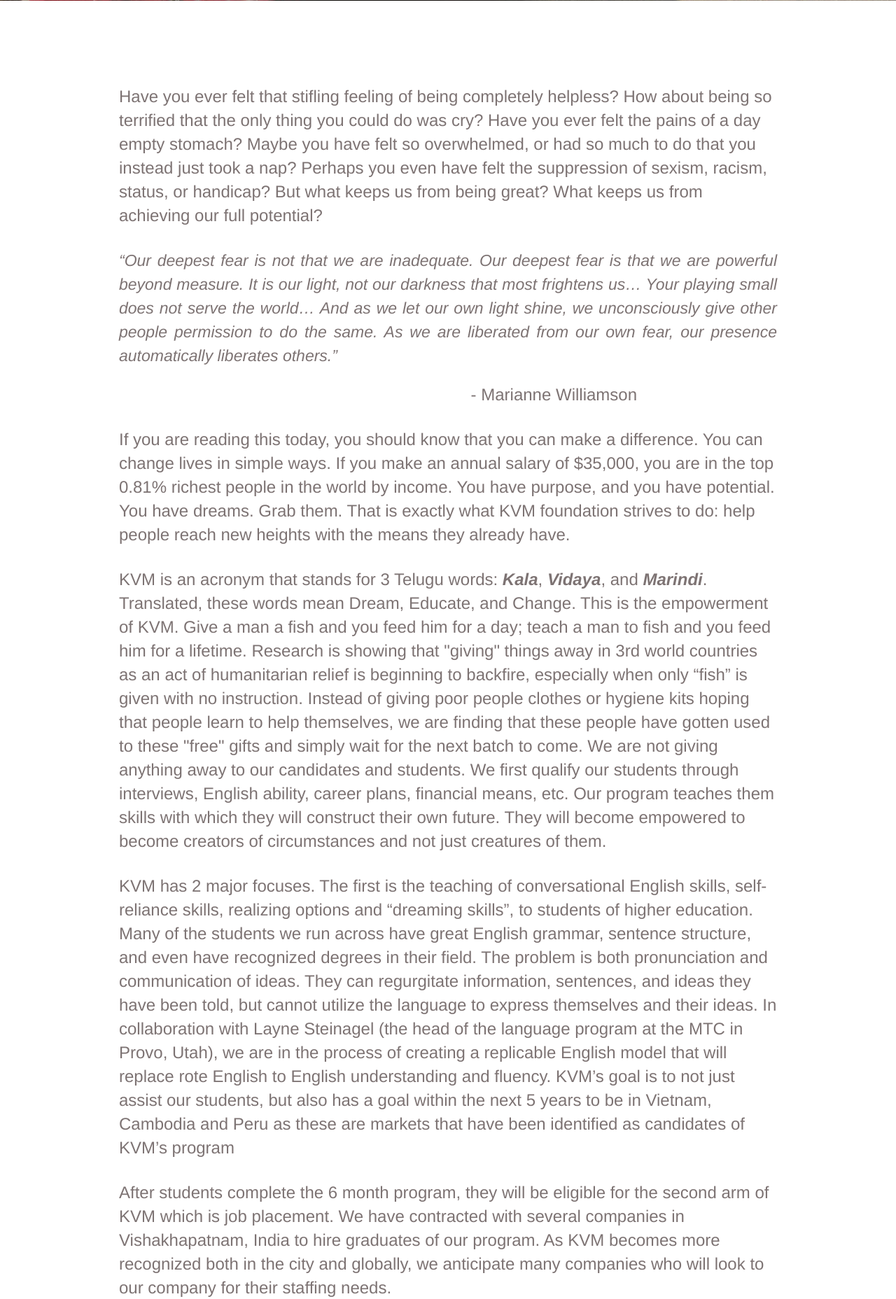
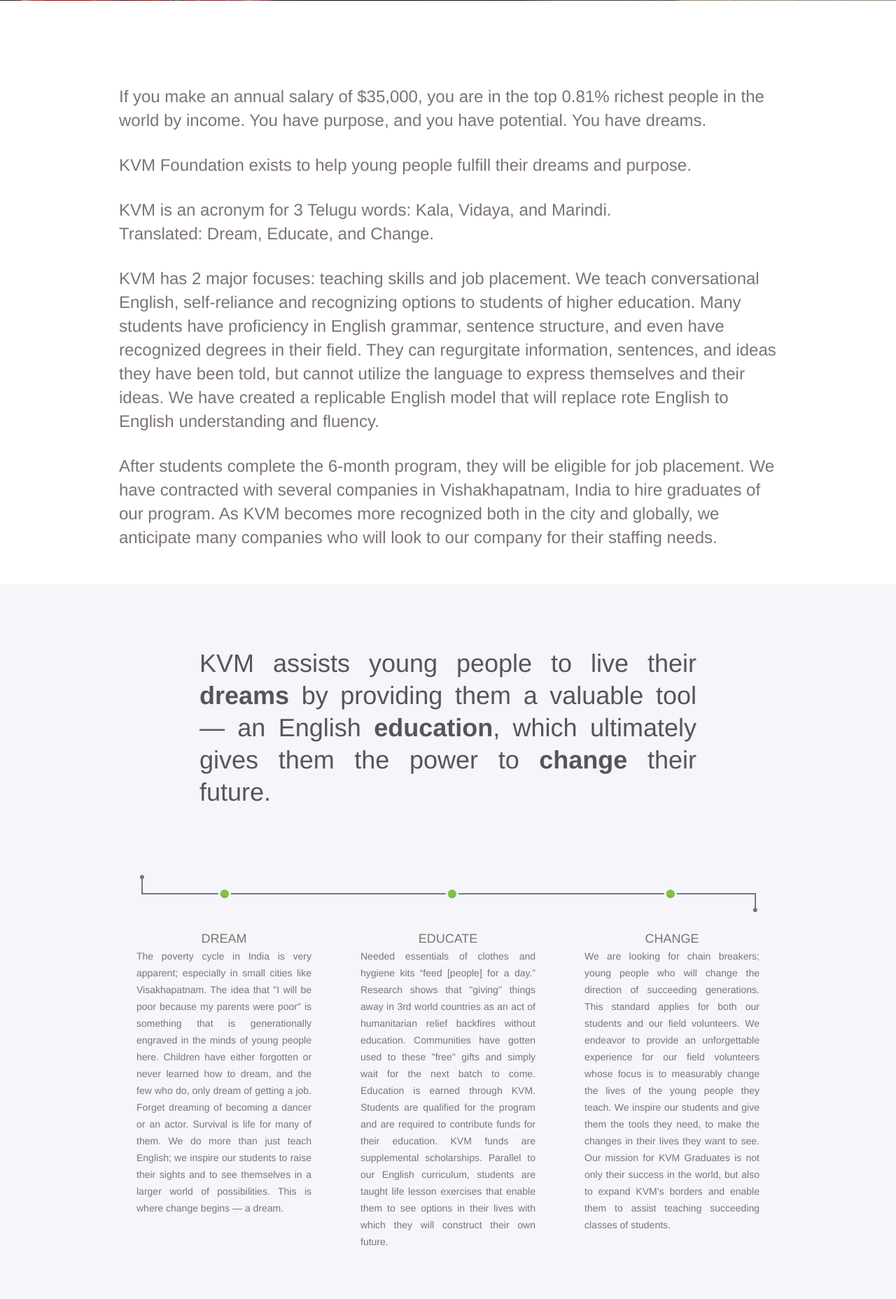
Before and after one commit to plusk01/kvm-foundation, a PHP site: page / in a window 1280 px wide; the page is wider, and only the part inside the window is pictured. Shown: the part 1827-3683 px from the top of that part at 70% size. Run offline with PHP 8.4, Linux system fonts and the light colour scheme.

Commit message:
content edits from Randy

```diff
--- a/www/index.php
+++ b/www/index.php
@@ -160,7 +160,22 @@
         <div class="detail-content-container">
 
             <div class="content-body">
-                <p>Have you ever felt that stifling feeling of being completely helpless? How about being so terrified that the only thing you could do was cry? Have you ever felt the pains of a day empty stomach? Maybe you have felt so overwhelmed, or had so much to do that you instead just took a nap? Perhaps you even have felt the suppression of sexism, racism, status, or handicap? But what keeps us from being great? What keeps us from achieving our full potential?</p>
+
+              <p>If you make an annual salary of $35,000, you are in the top 0.81% richest people in the world by income. You have purpose, and you have potential. You have dreams.</p>
+
+              <p>KVM Foundation exists to help young people fulfill their dreams and purpose.</p>
+
+              <p>KVM is an acronym for 3 Telugu words: Kala, Vidaya, and Marindi.<br>Translated: Dream, Educate, and Change.</p>
+
+              <p>KVM has 2 major focuses: teaching skills and job placement. We teach conversational English, self-reliance and recognizing options to students of higher education. Many students have proficiency in English grammar, sentence structure, and even have recognized degrees in their field. They can regurgitate information, sentences, and ideas they have been told, but cannot utilize the language to express themselves and their ideas.  We have created a replicable English model that will replace rote English to English understanding and fluency.</p>
+
+              <p>After students complete the 6-month program, they will be eligible for job placement. We have contracted with several companies in Vishakhapatnam, India to hire graduates of our program. As KVM becomes more recognized both in the city and globally, we anticipate many companies who will look to our company for their staffing needs.</p>
+
+
+
+
+
+<!--                 <p>Have you ever felt that stifling feeling of being completely helpless? How about being so terrified that the only thing you could do was cry? Have you ever felt the pains of a day empty stomach? Maybe you have felt so overwhelmed, or had so much to do that you instead just took a nap? Perhaps you even have felt the suppression of sexism, racism, status, or handicap? But what keeps us from being great? What keeps us from achieving our full potential?</p>
 
                 <div class="quote-block">
                     <p class="quote">“Our deepest fear is not that we are inadequate. Our deepest fear is that we are powerful beyond measure. It is our light, not our darkness that most frightens us… Your playing small does not serve the world… And as we let our own light shine, we unconsciously give other people permission to do the same. As we are liberated from our own fear, our presence automatically liberates others.”</p>
@@ -174,7 +189,7 @@
 
                 <p>KVM has 2 major focuses. The first is the teaching of conversational English skills, self-reliance skills, realizing options and “dreaming skills”, to students of higher education. Many of the students we run across have great English grammar, sentence structure, and even have recognized degrees in their field. The problem is both pronunciation and communication of ideas. They can regurgitate information, sentences, and ideas they have been told, but cannot utilize the language to express themselves and their ideas. In collaboration with Layne Steinagel (the head of the language program at the MTC in Provo, Utah), we are in the process of creating a replicable English model that will replace rote English to English understanding and fluency. KVM’s goal is to not just assist our students, but also has a goal within the next 5 years to be in Vietnam, Cambodia and Peru as these are markets that have been identified as candidates of KVM’s program</p>
 
-                <p>After students complete the 6 month program, they will be eligible for the second arm of KVM which is job placement. We have contracted with several companies in Vishakhapatnam, India to hire graduates of our program. As KVM becomes more recognized both in the city and globally, we anticipate many companies who will look to our company for their staffing needs.</p>
+                <p>After students complete the 6 month program, they will be eligible for the second arm of KVM which is job placement. We have contracted with several companies in Vishakhapatnam, India to hire graduates of our program. As KVM becomes more recognized both in the city and globally, we anticipate many companies who will look to our company for their staffing needs.</p> -->
 
 
             </div>
@@ -271,7 +286,18 @@
         <div class="detail-content-container">
 
             <div class="content-body">
-                <p>In 2013 KVM was started in club house of a local apartment complex by 3 BYU students who wanted to do something: “to anxiously engage in a good cause”. It seems random right? Why India? Why education? And why are a bunch of underqualified students doing this? And you’d be right. Why?</p>
+              <p>KVM is a student founded and run 501c3.  It was seeded into the mind of Taylor Ottesen while on a research study abroad in India two years ago. Like many born and raised in the first world, the experience was enlightening and profoundly motivating.</p>
+
+              <p>After returning home from four months in the southeastern port city of Visakhapatnam, Taylor couldn’t let go of his feelings for the people he had left behind. A year later, Taylor formed a board and KVM was officially launched in the upstairs clubhouse room of his apartment building.</p>
+
+              <p>Admittedly, we had no idea what we were doing as we founded KVM. One of the founding students was studying Neuroscience at BYU and the other Marketing, with little or no knowledge of what organizing a foundation of this magnitude entailed. With lots of prayer and help from around the globe, KVM has grown in size and influence and remains a force for good. Over the last ten months, 9 additional students from 3 different universities and a few professionals scattered across the globe have joined us in this endeavor, as we hope you will as well.</p>
+
+              <p>In June 2014 we will open our first school with our first class of students, and look forward to a second class starting at the end of 2014. We as KVM want to be the change that we want to see in the world. Welcome aboard.</p>
+
+
+
+
+<!--                 <p>In 2013 KVM was started in club house of a local apartment complex by 3 BYU students who wanted to do something: “to anxiously engage in a good cause”. It seems random right? Why India? Why education? And why are a bunch of underqualified students doing this? And you’d be right. Why?</p>
 
                 <p>We all have life changing experiences. Those experiences range widely, but they cannot be ignored. KVM was born into the mind of a young American while on a research study abroad in India two years ago. Like many born and raised in the first world, the experience was enlightening and profoundly motivating.</p>
 
@@ -285,7 +311,7 @@
 
                 <p>KVM’s timeline for the upcoming year includes some exciting and revolutionizing changes in the English teaching world. In June of this year we will be opening our first school with our first class of students beginning mid-June. The curriculum is a 6 month course, thus our first wave of graduates are expected in November of the same year. Another exciting program we will institute in June is our Google Hangout Lab. As part of the curriculum, KVM students will be required to talk with a native English speaker for 30 minutes daily. This is a great opportunity for students in the states to make a substantial difference in the lives of these people with a very small time commitment. KVM Students will be paired with 1-2 local students to “hang out” on a regular basis. Volunteers will be given a very basic curriculum in which they will practice basic English pronunciation. Most of all, this is meant to be a bonding experience. Local university students and KVM students alike will be able to make lasting friendships through these “pen pals” of the 21st century. Volunteers can break the cycle of poverty, by simply making friends and communicating often with their respective KVM student.</p>
 
-                <p>Whether that is interning for KVM in India, donating, or being a teacher, we can all do our part. We are excited to have you aboard! We welcome you to KVM Foundation.</p>
+                <p>Whether that is interning for KVM in India, donating, or being a teacher, we can all do our part. We are excited to have you aboard! We welcome you to KVM Foundation.</p> -->
             </div>
         </div>
     </div>
```
